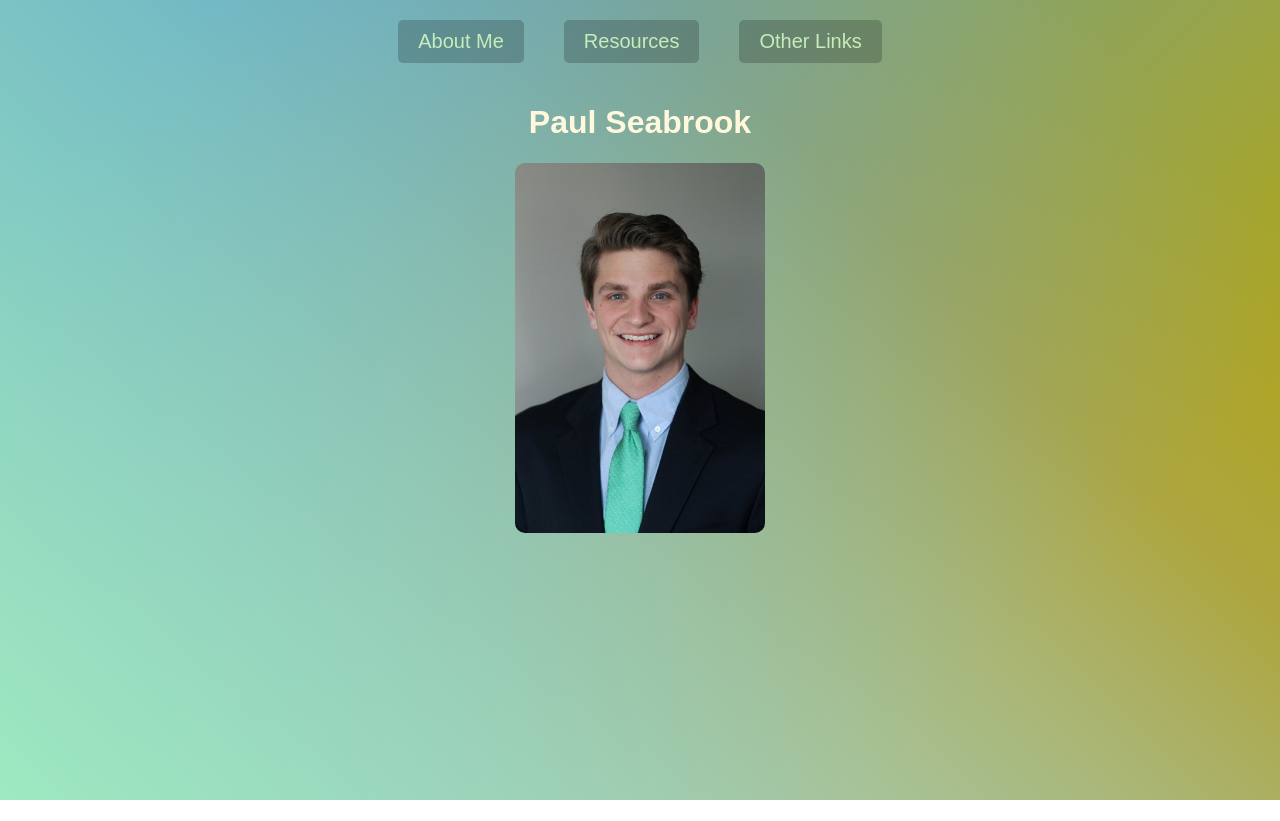
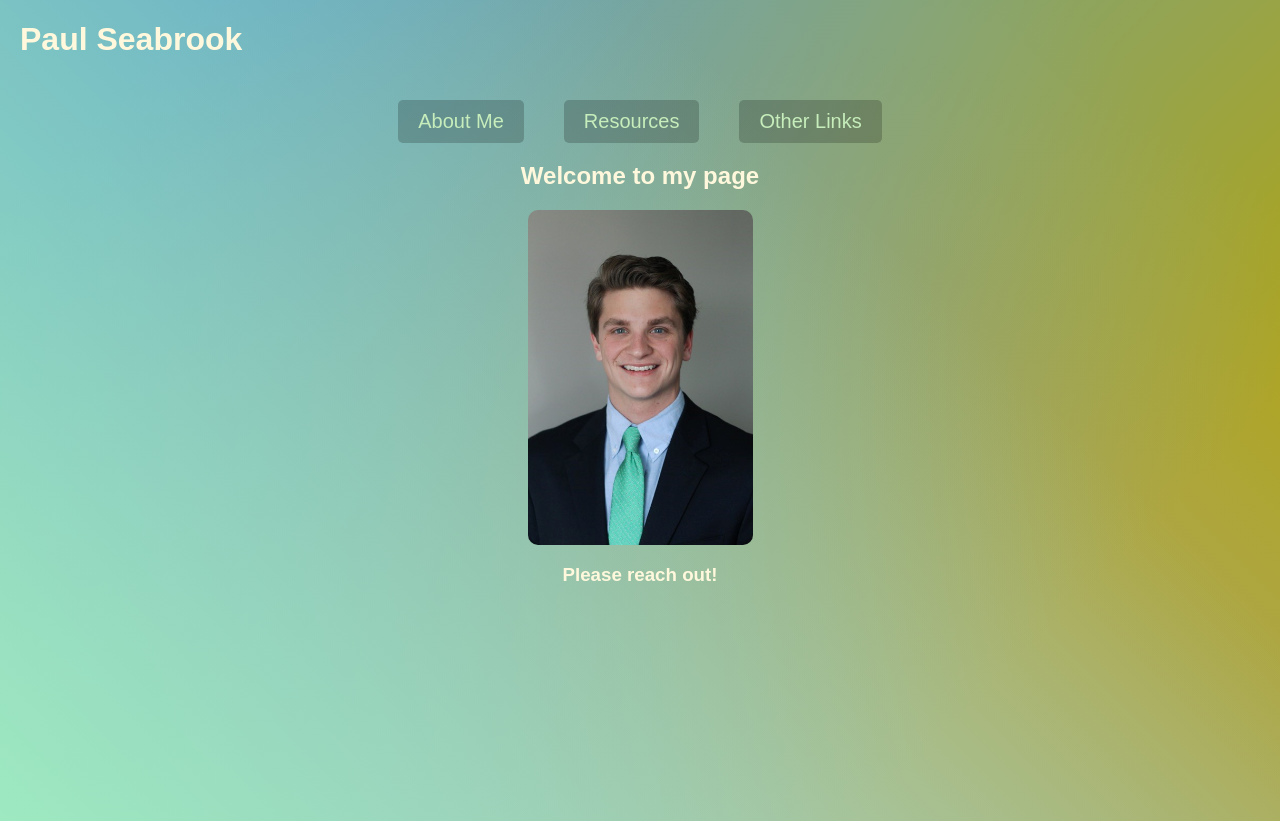
Before and after one commit to paulseabrook/Career-Page, a plain HTML site: page index.html in a window 1280 px wide. Before the commit the page ends 800 px from the top, so only its background shows below. Drawn offline with Linux system fonts and the light colour scheme.

Commit message:
Adjusted Headers

```diff
--- a/index.html
+++ b/index.html
@@ -7,23 +7,27 @@
     <title>Career Page</title>
     <link rel="stylesheet" href="style.css" />
   </head>
+
   <body>
-
+    <h1>Paul Seabrook</h1>
     <!-- We are going to create WesBos's follow along nav for our Career Page -->
     <nav class="top">
-      <!-- This div of class dropdownBackground is the one div that will follow around. Notice it is inside of the nav -->
+      <!-- This div of class dropdownBackground is the one div that will follow around. This is one div, not three separate divs -->
+      <!-- Notice it is inside of the nav -->
       <div class="dropdownBackground">
+        <!-- arrow is the small "triangle" pointing upwards -->
         <span class="arrow"></span>
       </div>
 
       <ul class="cool">
+        <!-- These li's are the "triggers" that we will hover on -->
+        <!-- these parent li's help that the dropdown doesn't fade away upon mousing over the link inside the div. We are still inside the li -->
         <li>
-          <!-- these parent li's help that the dropdown doesn't fade away upon releasing the hover from the <a> -->
           <a href="#">About Me</a>
           <div class="dropdown dropdown1">
             <div class="bio">
               <!-- TODO: need to update this casual picture of me -->
-              <img src="./images/casual.jpeg" class="casual"/>
+              <img src="./images/casual.jpeg" class="casual" />
               <p>
                 Hello! My name is Paul Seabrook. I am currently undergoing a
                 full stack software engineering program and am looking to break
@@ -88,12 +92,16 @@
         </li>
       </ul>
     </nav>
-    <div class="headerOneWrapper">
-      <h1>Paul Seabrook</h1>
+
+    <div class="headerTwoWrapper">
+      <h2>Welcome to my page</h2>
     </div>
     <div class="headshotWrapper">
-      <img src="./images/headshot.jpg" class="headshot">
+      <img src="./images/headshot.jpg" class="headshot" />
     </div>
-    <script src="scripts.js"></scripts>
+    <div class="headerThreeWrapper">
+      <h3>Please reach out!</h3>
+    </div>
+    <script src="scripts.js"></script>
   </body>
 </html>
--- a/style.css
+++ b/style.css
@@ -165,12 +165,21 @@ a.button {
 }
 
 .headshot {
-  height: 370px;
-  width: 250px;
+  height: 335px;
+  width: 225px;
   border-radius: 10px;
 }
 
 h1 {
+  color: cornsilk;
+  padding-left: 20px;
+}
+
+h2 {
+  color: cornsilk;
+}
+
+h3 {
   color: cornsilk;
 }
 
@@ -179,3 +188,16 @@ h1 {
   justify-content: center;
   align-items: center;
 }
+
+.headerTwoWrapper {
+  display: flex;
+  justify-content: center;
+  align-items: center;
+  margin-top: -20px;
+}
+
+.headerThreeWrapper {
+  display: flex;
+  justify-content: center;
+  align-items: center;
+}
```
